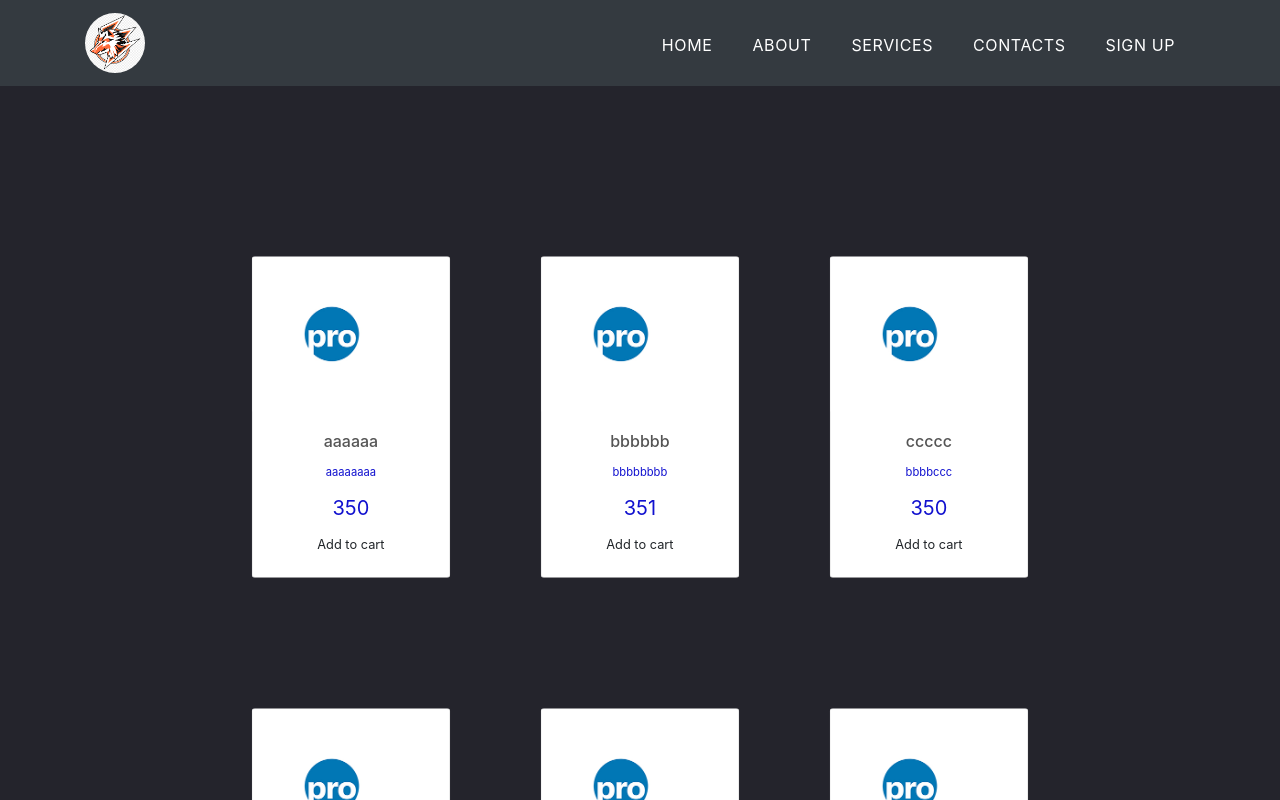
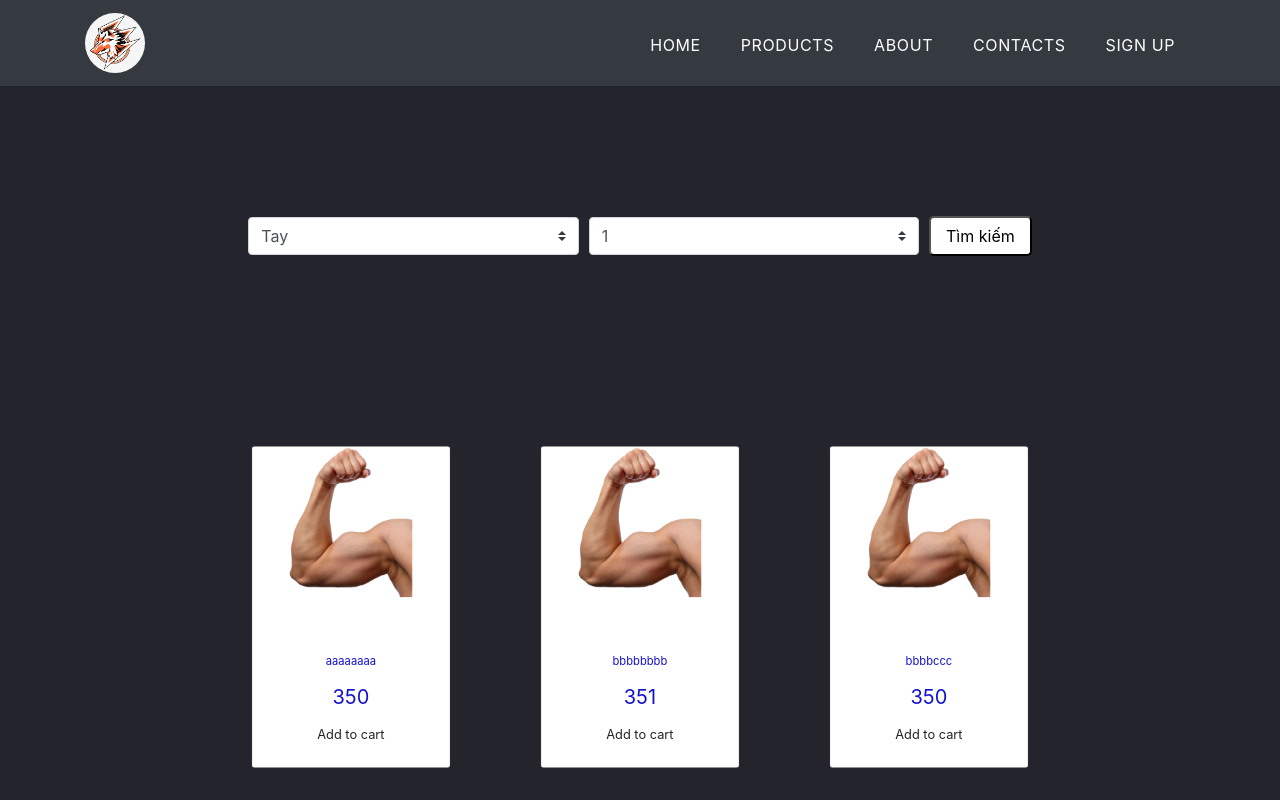
Before and after one commit to LongTran0919/GymWeb, a React (Create React App) app in the folder gymweb/: page /products in a window 1280 px wide. Shown: the top 800 px of the page. Built offline with nearby package versions, Linux system fonts and the light colour scheme.

Commit message:
formTimKiem

```diff
--- a/gymweb/src/App.css
+++ b/gymweb/src/App.css
@@ -156,6 +156,33 @@ nav ul li{
     justify-content: space-between;
     flex-wrap:wrap;
 }
+.main_cbcontent{
+  display: flex;
+  align-items: center;
+  position:relative;
+  width:70%;
+  height:100%;
+  margin:50px auto;
+  padding:50px 0 0;
+  box-sizing: border-box;
+  justify-content: center;
+  flex-wrap:wrap;
+}
+.cbselect{
+  width: 40% !important;
+  margin-right: 10px;
+}
+.btnTim{
+  background-color:#ffff;
+  border-radius:5px;
+  padding:6px 15px;
+  text-align: center;
+}
+.btnTim:hover{
+  background-color:#0000;
+  color:#ffff;
+  border-color:#ffff;
+}
 .card{
   width:30%;
   border-radius: 15px;
@@ -169,14 +196,14 @@ nav ul li{
   margin-top:.1vw;
 }
 .card_img img{
-  width:200px;
+  width:100%
 }
 .card_header{
   display: flex;
   justify-content: center;
   align-items: center;
   flex-direction: column;
-  color:#555;
+  color:#ffff ;
   margin:25px 0;
 }
 .card_header h2{
@@ -198,7 +225,7 @@ nav ul li{
   vertical-align:top;
 }
 .card:hover{
-  background-color:aqua;
+  background-color: #ffff;
   transform: scale(1.1);
   cursor:pointer;
 }
@@ -212,3 +239,6 @@ nav ul li{
 .btn:hover{
     background-color:#f33501;
 }
+.cbNhomCo{
+  display:flex;
+}
--- a/gymweb/src/Frontend/component/Navbar.js
+++ b/gymweb/src/Frontend/component/Navbar.js
@@ -1,5 +1,5 @@
 import React from "react";
-import logo from "../IMG/soi.jpg"
+import logo from "../IMG/Soi.jpg"
 function Navbar(){
 
 
@@ -18,10 +18,10 @@ function Navbar(){
                     <a className="nav-link" href="/home">Home <span className="sr-only">(current)</span></a>
                 </li>
                 <li className="nav-item">
-                    <a className="nav-link" href="/about">About</a>
+                    <a className="nav-link" href="/products">Products</a>
                 </li>
                 <li className="nav-item">
-                    <a className="nav-link" href="/products">Services</a>
+                    <a className="nav-link" href="/about">About</a>
                 </li>
                 <li className="nav-item">
                     <a className="nav-link" href="/contacts">Contacts</a>
--- a/gymweb/src/Frontend/component/product/mainContent.js
+++ b/gymweb/src/Frontend/component/product/mainContent.js
@@ -1,10 +1,11 @@
-import React from 'react';
+import React, {useState} from 'react';
 import product_card from "./data/product-data";
-import IMg from '../../IMG/unnamed.jpg';
+import IMg from '../../IMG/tay-removebg-preview.png';
 import '../../../App.css';
 
 const MainContent=()=>{
-    console.log(product_card);
+    const [nhomCo,setnhomCo]=useState("");
+    const [lv,setLV]=useState("");
     const listItems=product_card.map((item)=>
         <div className="card" key={item.id}>
             <div className="card_img">
@@ -20,6 +21,27 @@ const MainContent=()=>{
     );
     return(
         <div className="Container">
+            <div className="main_cbcontent">
+                <select className="custom-select cbselect" value={nhomCo} onChange={(e)=>{
+                    const selectNhomCo=e.target.value;
+                    setnhomCo(selectNhomCo);
+                }}>
+                    <option value="tay">Tay</option>
+                    <option value="nguc">Ngực</option>
+                    <option value="bung">Bụng</option>
+                    <option value="chan">Chân</option>
+                    <option value="mong">Mông</option>
+                </select>
+                <select className="custom-select cbselect" onChange={(e)=>{
+                    const selectLv=e.target.value;
+                    setLV(selectLv);
+                }}>
+                    <option value="lv1">1</option>
+                    <option value="lv2">2</option>
+                    <option value="lv3">3</option>
+                </select>
+                <button className="btnTim">Tìm kiếm</button>
+            </div>
             <div className="main_content">
                 {listItems}
             </div>
```
Also changed, not shown: gymweb/src/Frontend/IMG/tay-removebg-preview.png (added).
